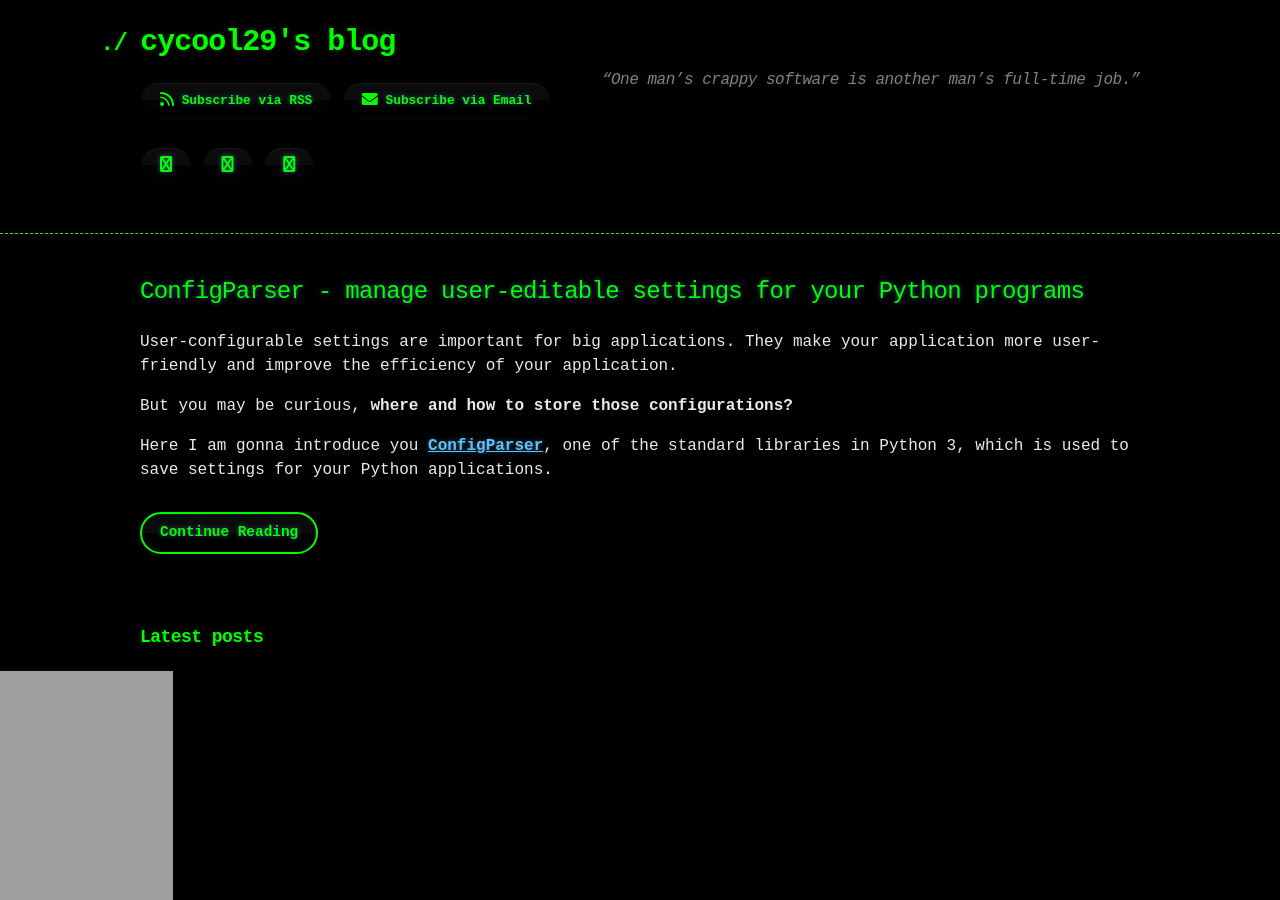
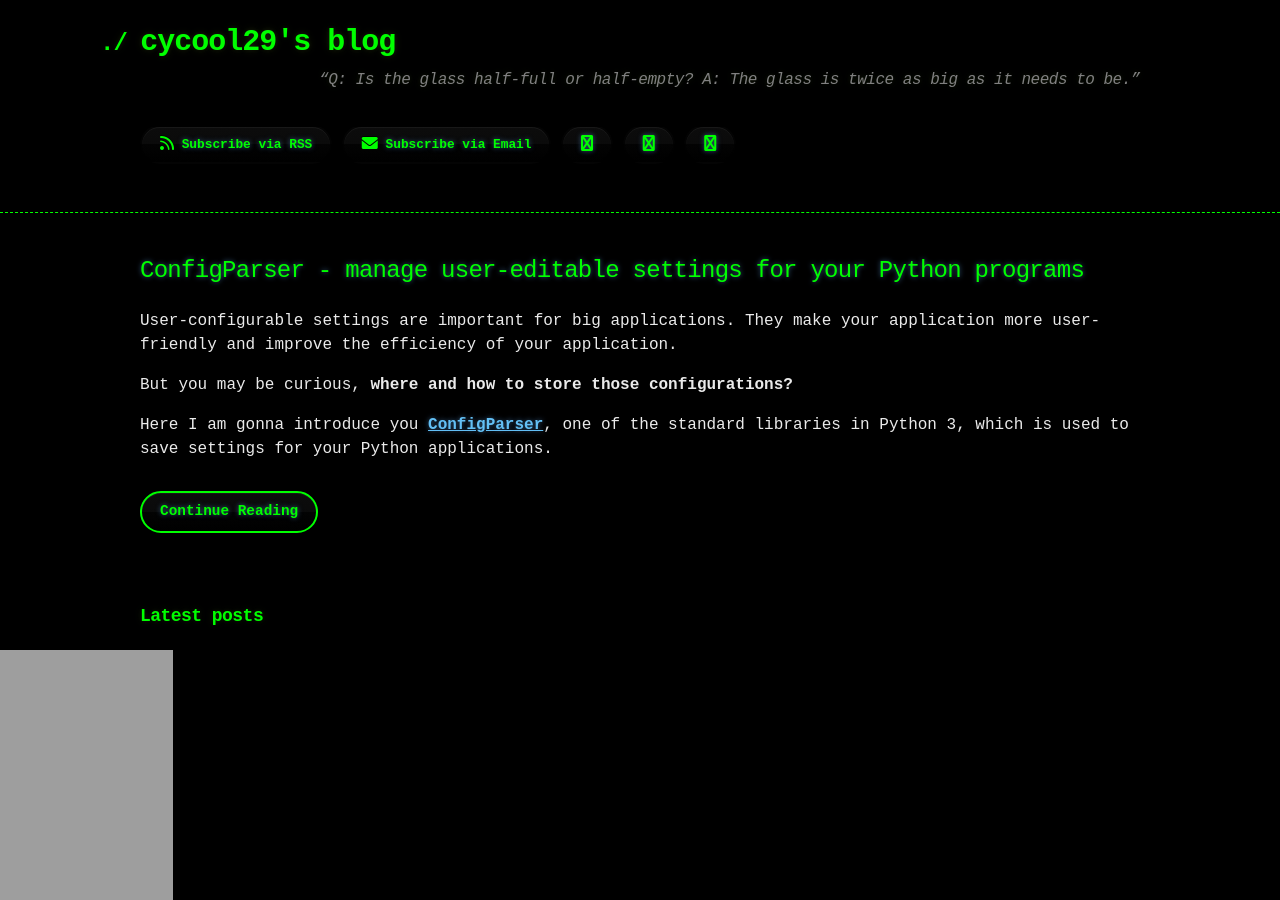
Before and after one commit to cycool29/cycool29.github.io, a Jekyll site: the page built from index.md, in a window 1280 px wide and 900 px high. Built offline with Jekyll 4.4.1, drawn with Linux system fonts in a browser that asks for light colours; a style sheet for code colours, icons or effects is not loaded.

Commit message:
Update quotes

```diff
--- a/_config.yml
+++ b/_config.yml
@@ -1,5 +1,5 @@
 title: cycool29's blog
-description: "“One man’s crappy software is another man’s full-time job.” "
+description: "“Q: Is the glass half-full or half-empty? A: The glass is twice as big as it needs to be.” "
 bio: A high school student. Intermediate in Python, Git, Bash. Learning JavaScript. He/Him. "
 author: cycool29
 url: https://cycool29.github.io
```
